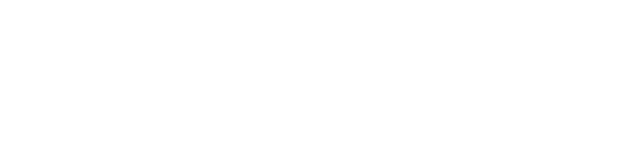
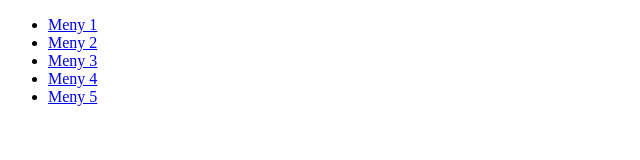
Before and after one commit to lisasjogren/project, a plain HTML site: page index.html in a window 1280 px wide. Shown: the whole page, without its empty margins (0-640 px from the left). Drawn offline with Linux system fonts and the light colour scheme.

Commit message:
Update index.html

```diff
--- a/index.html
+++ b/index.html
@@ -2,8 +2,15 @@
 <html lang="sv">
     <head>
         <meta charset="utf-8">
-        <title></title>
+        <title>LS Media</title>
     </head>
     <body>
+      <ul id="meny">
+<li><a href="#">Meny 1</a></li>
+<li><a href="#">Meny 2</a></li>
+<li><a href="#">Meny 3</a></li>
+<li><a href="#">Meny 4</a></li>
+<li><a href="#">Meny 5</a></li>
+</ul>
     </body>
 </html>
```
